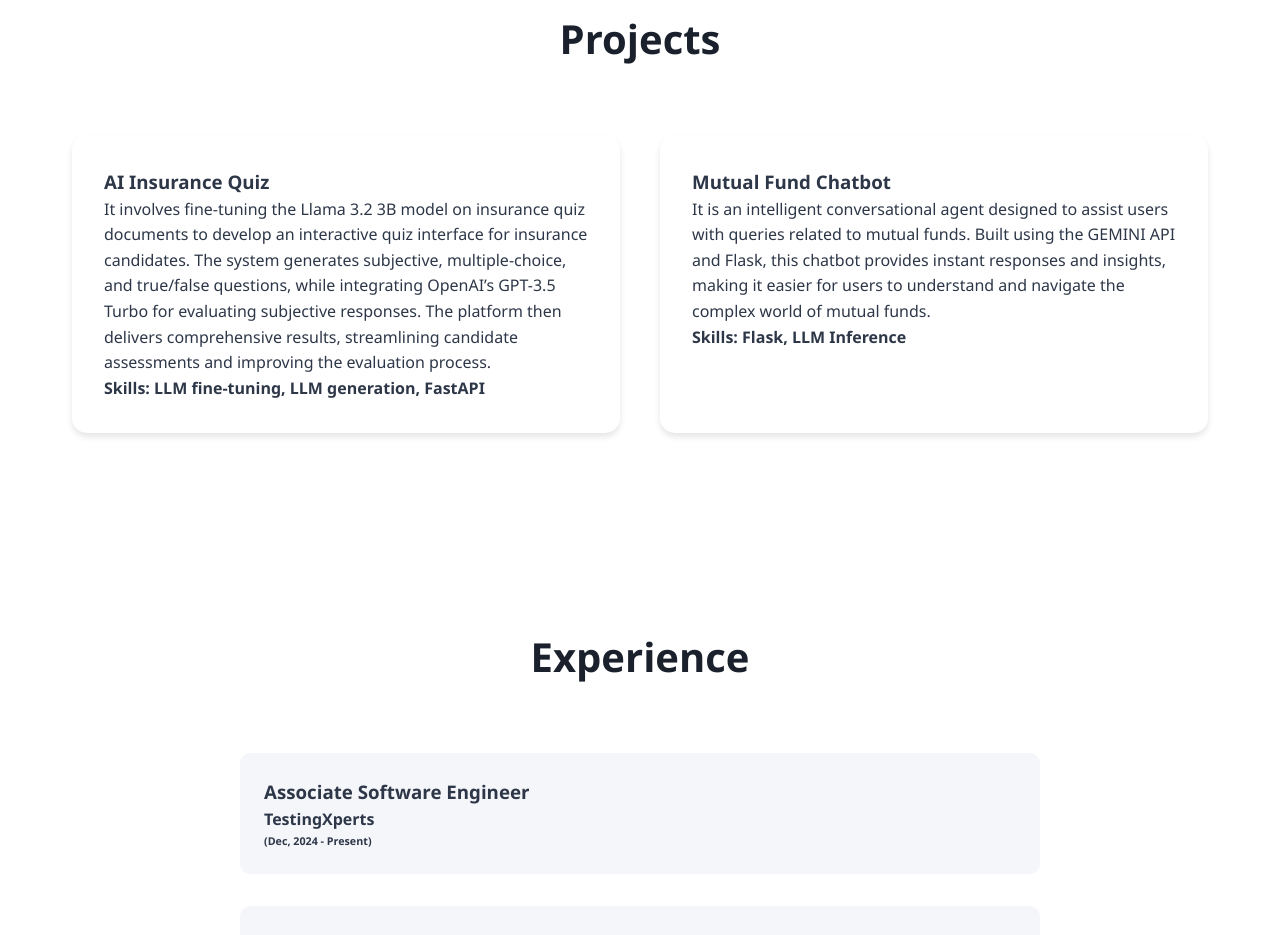
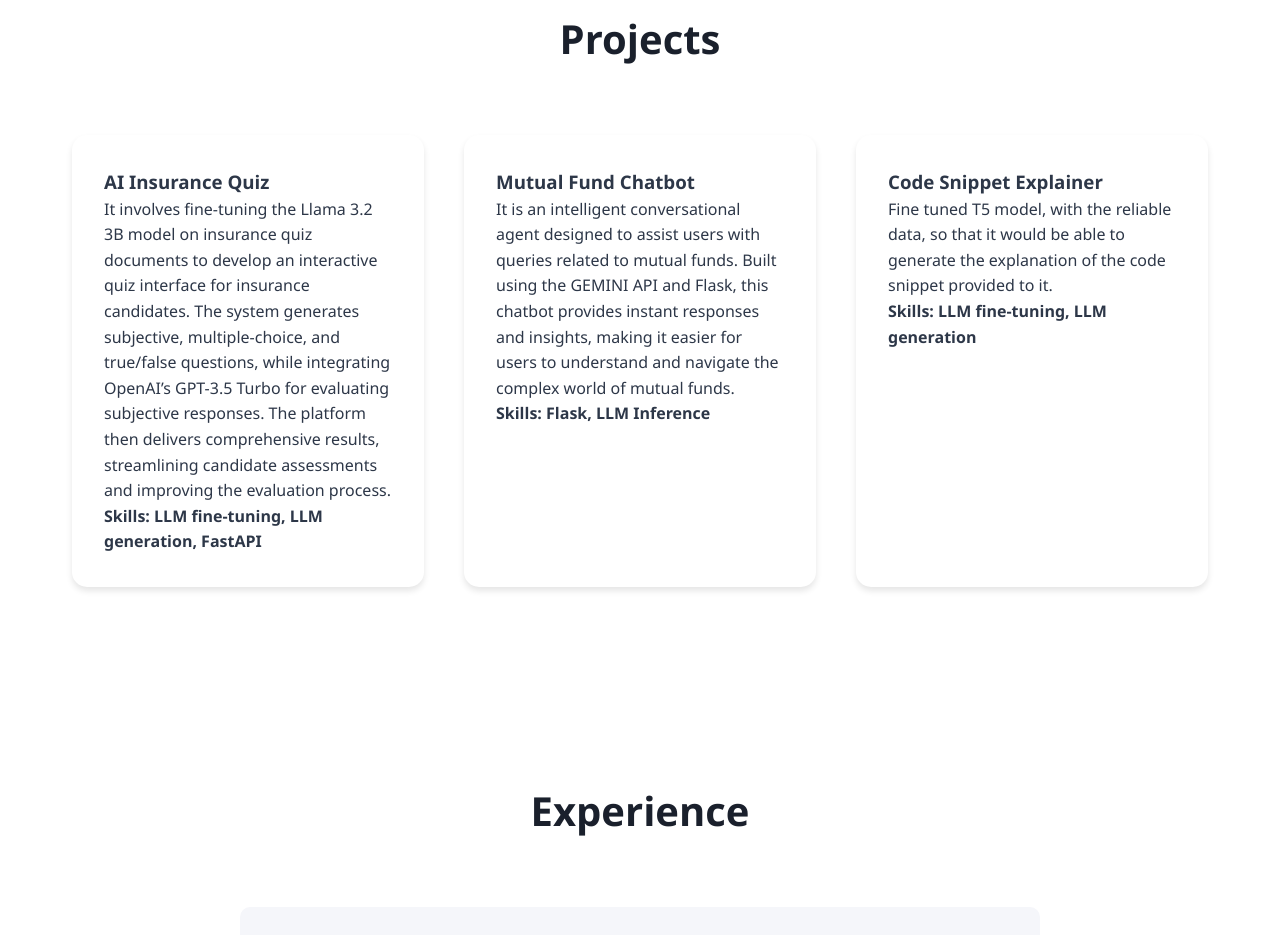
Before and after one commit to bishtanuj/portfolio, a plain HTML site: page index.html in a window 1280 px wide. Shown: the part 1540-2475 px from the top of the page. Drawn offline with Linux system fonts and the light colour scheme.

Commit message:
Add more project 🤗

```diff
--- a/index.html
+++ b/index.html
@@ -328,6 +328,11 @@
                 <p>It is an intelligent conversational agent designed to assist users with queries related to mutual funds. Built using the GEMINI API and Flask, this chatbot provides instant responses and insights, making it easier for users to understand and navigate the complex world of mutual funds.</p>
                 <h4>Skills: Flask, LLM Inference</h4>
             </div>
+            <div class="project-card">
+                <h3>Code Snippet Explainer</h3>
+                <p>Fine tuned T5 model, with the reliable data, so that it would be able to generate the explanation of the code snippet provided to it.</p>
+                <h4>Skills: LLM fine-tuning, LLM generation</h4>
+            </div>
         </div>
     </section>
 
```
